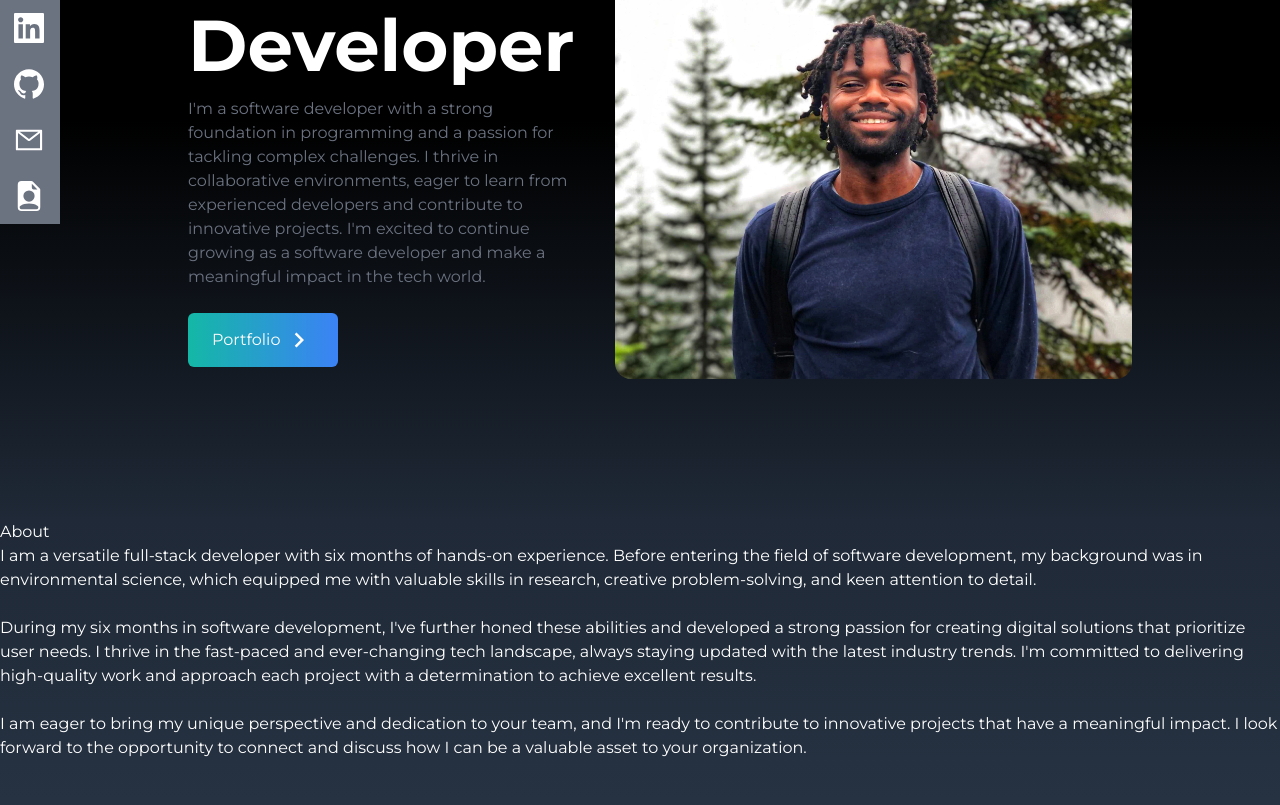
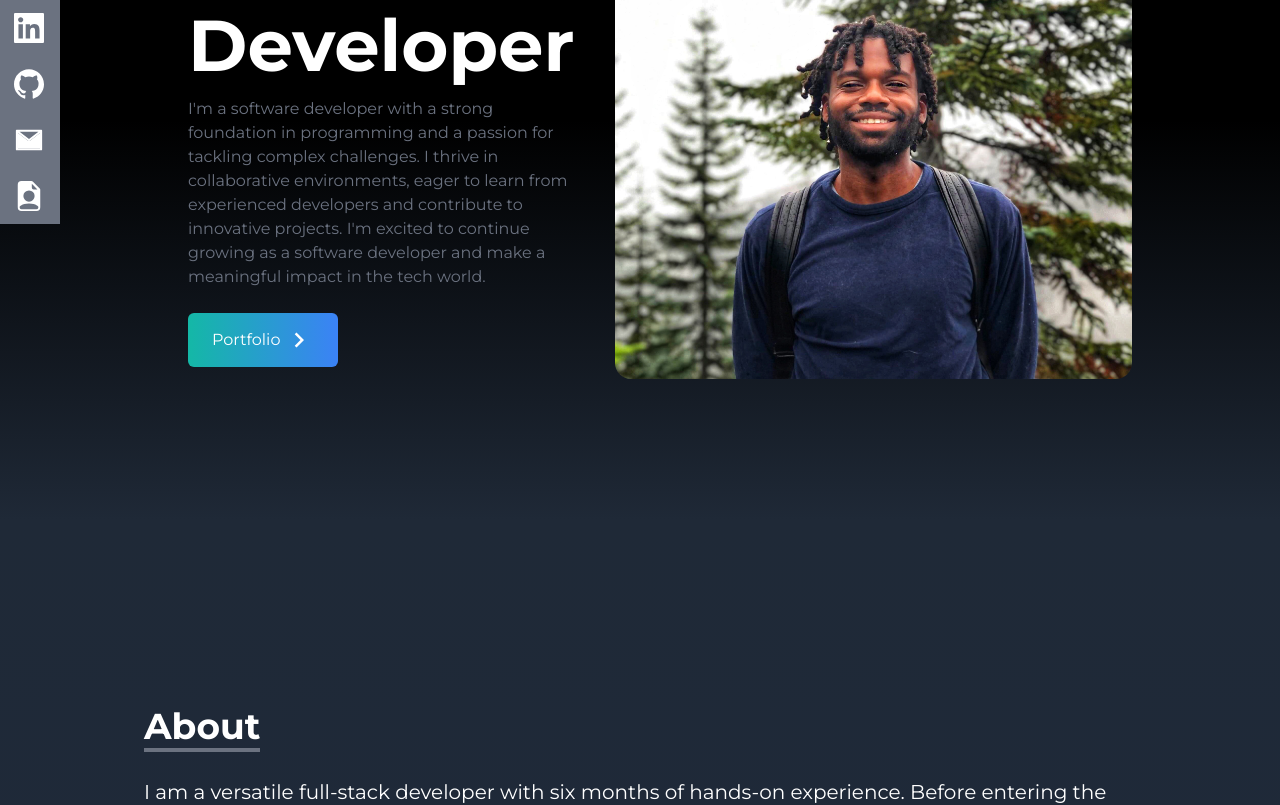
Before and after one commit to Jamey134/portfolio, a React (Create React App) app: page / in a window 1280 px wide. Shown: the part 280-1085 px from the top of the page. Built offline with nearby package versions, Linux system fonts and the light colour scheme.

Commit message:
"About" section completed

```diff
--- a/src/components/About.jsx
+++ b/src/components/About.jsx
@@ -4,29 +4,30 @@
 
     return (
         <div name="about"
-            className='w-full h-screen bg-gradient-to-b from-gray-800 to-slate-700 text-white'
+            className='w-full h-screen bg-gradient-to-b from-gray-800 to-slate-800 text-white'
         >
-            <div>
-                <div>
-                    <h2>About</h2>
+
+                <div className='max-w-screen-lg p-4 mx-auto flex flex-col justify-center w-full h-full'>
+                    <div className="pb-8">
+                        <p className='text-4xl font-bold inline border-b-4 border-gray-500'>About</p>
                     </div>
-                <p>
+                <p className='text-xl mt20'>
                     I am a versatile full-stack developer with six months of hands-on experience.
                     Before entering the field of software development, my background was in environmental science, which equipped me with valuable skills in research, creative problem-solving, and keen attention to detail.
                 </p>
-                <br/>
-                <p>
+                <br />
+                <p className='text-xl'>
                     During my six months in software development, I've further honed these abilities and developed a strong passion for creating digital solutions that prioritize user needs.
                     I thrive in the fast-paced and ever-changing tech landscape, always staying updated with the latest industry trends.
                     I'm committed to delivering high-quality work and approach each project with a determination to achieve excellent results.
                 </p>
-                <br/>
-                <p>
+                <br />
+                <p className='text-xl'>
                     I am eager to bring my unique perspective and dedication to your team, and I'm ready to contribute to innovative projects that have a meaningful impact.
                     I look forward to the opportunity to connect and discuss how I can be a valuable asset to your organization.
                 </p>
+                </div>
 
-            </div>
         </div>
     )
 }
--- a/src/components/Socials.jsx
+++ b/src/components/Socials.jsx
@@ -1,7 +1,7 @@
 import React from 'react'
 import { GrLinkedin } from "react-icons/gr";
 import { ImGithub } from "react-icons/im"
-import { AiOutlineMail } from "react-icons/ai"
+import { AiTwotoneMail } from "react-icons/ai"
 import { BsFileEarmarkPersonFill } from "react-icons/bs"
 
 const Socials = () => {
@@ -31,7 +31,7 @@
             id: 3,
             child: (
                 <>
-                    E-Mail <AiOutlineMail size={30} />
+                    E-Mail <AiTwotoneMail size={30} />
                 </>
             ),
             href: "mailto:jameywatson134@gmail.com",
```
Lines whose indentation alone changed are shown as unchanged.
